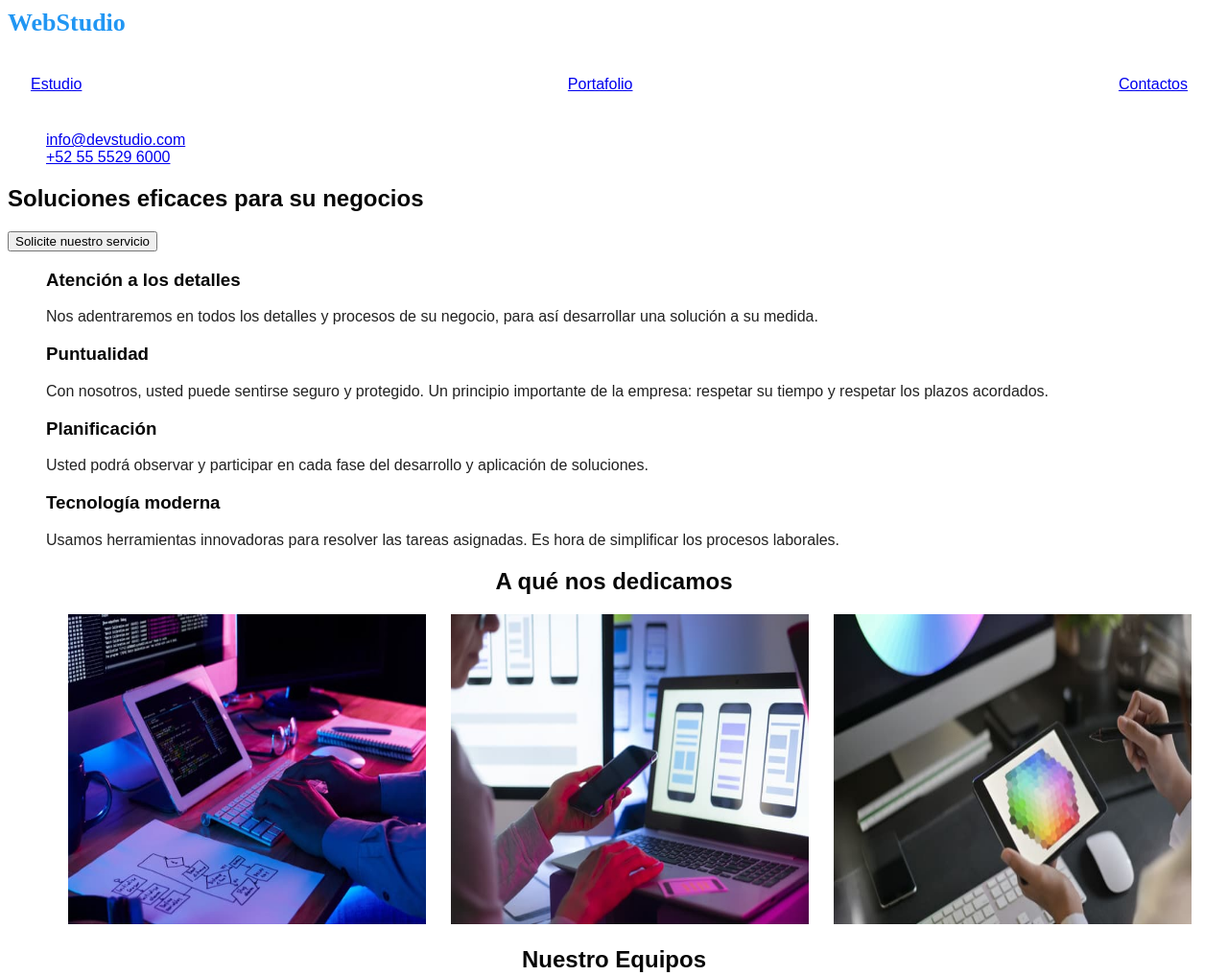
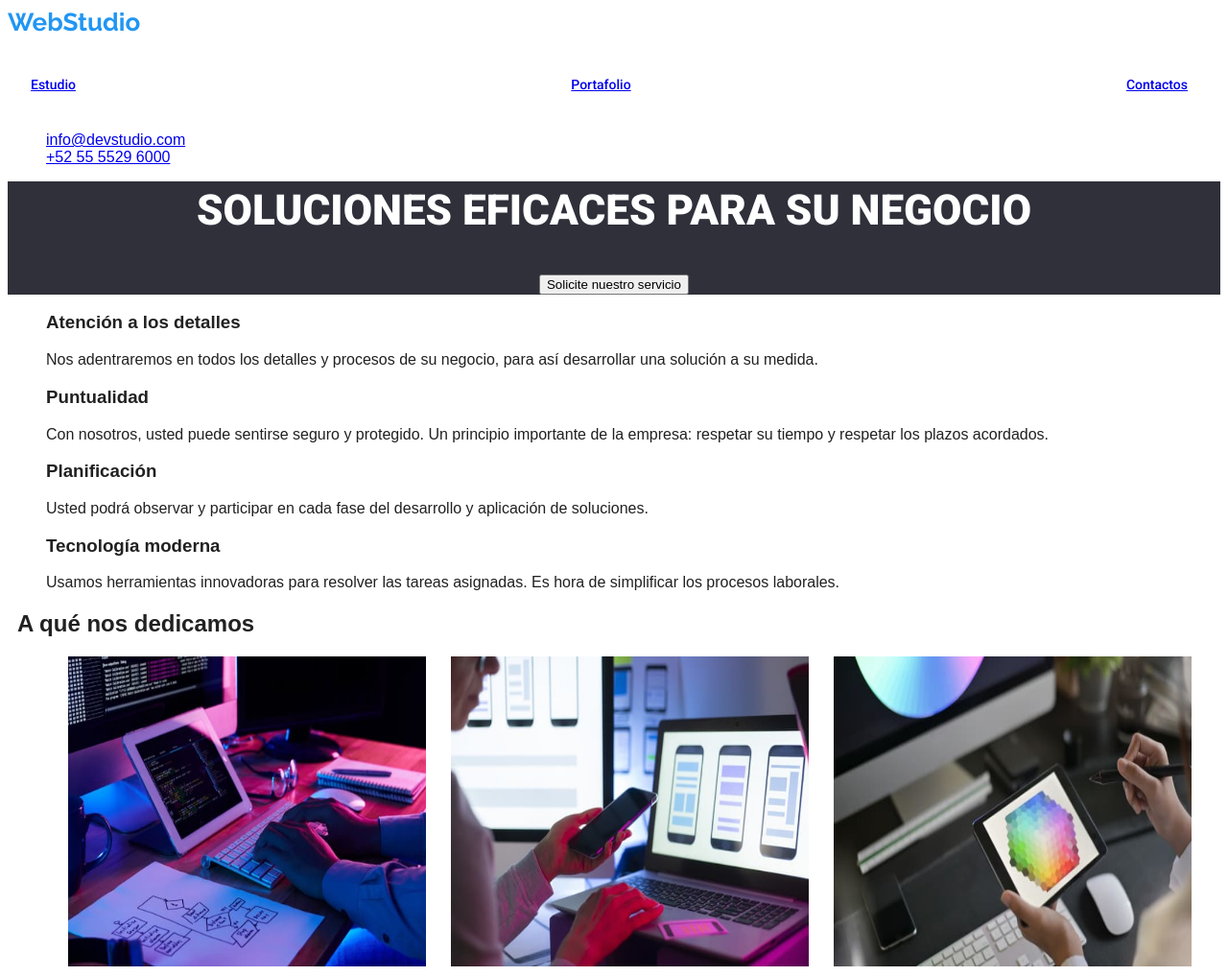
Before and after one commit to Proximacentaurion/goit-markup-hw-02, a plain HTML site: page index.html in a window 1280 px wide. Shown: the top 1017 px of the page at 96% size. Drawn offline with Linux system fonts and the light colour scheme.

Commit message:
Adición de fuentes y paneles
Adición de fuentes y paneles

```diff
--- a/css/styles.css
+++ b/css/styles.css
@@ -11,6 +11,20 @@ body{
   align-items:center;
 }
 
+
+.linkbarra:hover{
+  text-decoration: none; /* Remueve la línea de debajo del enlace */
+  border-bottom: 2px solid blue; /* Agrega una línea azul de 2 píxeles debajo del enlace */
+}
+
+.linkbarra a {
+  font-family: 'Roboto', sans-serif;
+  font-weight: 500;
+  font-size: 14px;
+  line-height: 16.41px;
+  letter-spacing: 2%;
+}
+
 .logo{
   color:#2196F3;
   font-family:Raleway;
@@ -21,22 +35,35 @@ body{
   margin-right:93px;
 }
 
-  .linkbarra:hover{
-    color:#2196F3;
+.fondo-negro {
+  background-color: #2F303A;
+  text-align: center;
 }
 
-h1{
-    font-family:sans-serif;
-    color:#070707;
+.fondo-negro h1 {
+  color: #FFFFFF;
+  font-family: Roboto;
+  font-weight: 900;
+  font-size: 44px;
+  line-height: 60px;
+  letter-spacing: 6%;
+  margin-top: 0;
+  text-transform: uppercase;
 }
-h2{
-    font-family:sans-serif;
-    color:#070707;
-    text-align: center;
+
+footer {
+  background-color: #2F303A;
+  text-align: left;
 }
-h3{
-    font-family:sans-serif;
-    color:#070707;
+
+footer a{
+  color: #FFFFFF;
+  font-family: Roboto;
+  font-weight: 400;
+  font-size: 14px;
+  line-height: 24px;
+  letter-spacing: 3%;
+  margin-top: 0;
 }
 
 /*nav {
@@ -51,12 +78,12 @@ h3{
   padding: 0;s
 }*/
 
-#mi{
+/*#mi{
   display: flex;
   list-style: none;
   margin: 0;
   padding: 0;s
-}
+}}*/
 
 li{
   margin-right: 10px;
--- a/index.html
+++ b/index.html
@@ -6,6 +6,7 @@
     <meta name="viewport" content="width=device-width, initial-scale=1.0" />
     <title>Principal</title>
     <link rel="stylesheet" href="./css/styles.css" />
+    <link href="https://fonts.googleapis.com/css?family=Raleway:700|Roboto:400,500,700,900&display=swap" rel="stylesheet">
   </head>
   <header>
     <!----------------------------------Barra de navegación---------------------------------->
@@ -25,7 +26,7 @@
   <main>
     <!---------------------------------Sección con fondo negro-------------------------------->
     <section class="fondo-negro">
-      <h1>Soluciones eficaces para su negocios</h1>
+      <h1>Soluciones eficaces para su negocio</h1>
       <button>Solicite nuestro servicio</button>
     </section>
     <!----------------------------------Ventajas del servicio-------------------------------->
@@ -143,7 +144,7 @@
   </main>
   <footer>
     <!--------------------------------Referencias a las redes sociales, no nav -------------------------------->
-    <a href="#">WebStudio</a>
+    <a class="logo" href="#">WebStudio</a>
     <address>
       <ul>
         <li>
```
Also changed, not shown: portafolio.html (+15 -1 lines). Lines whose indentation alone changed are shown as unchanged.
